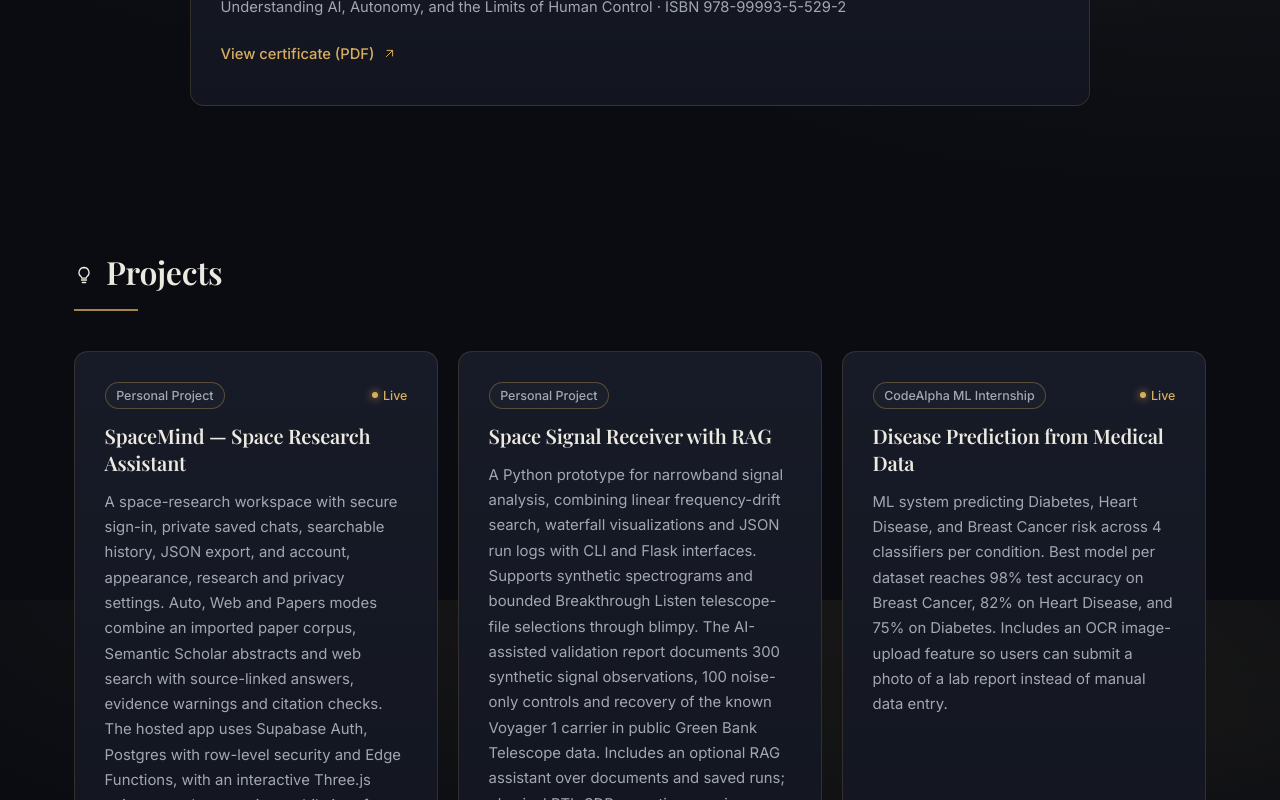
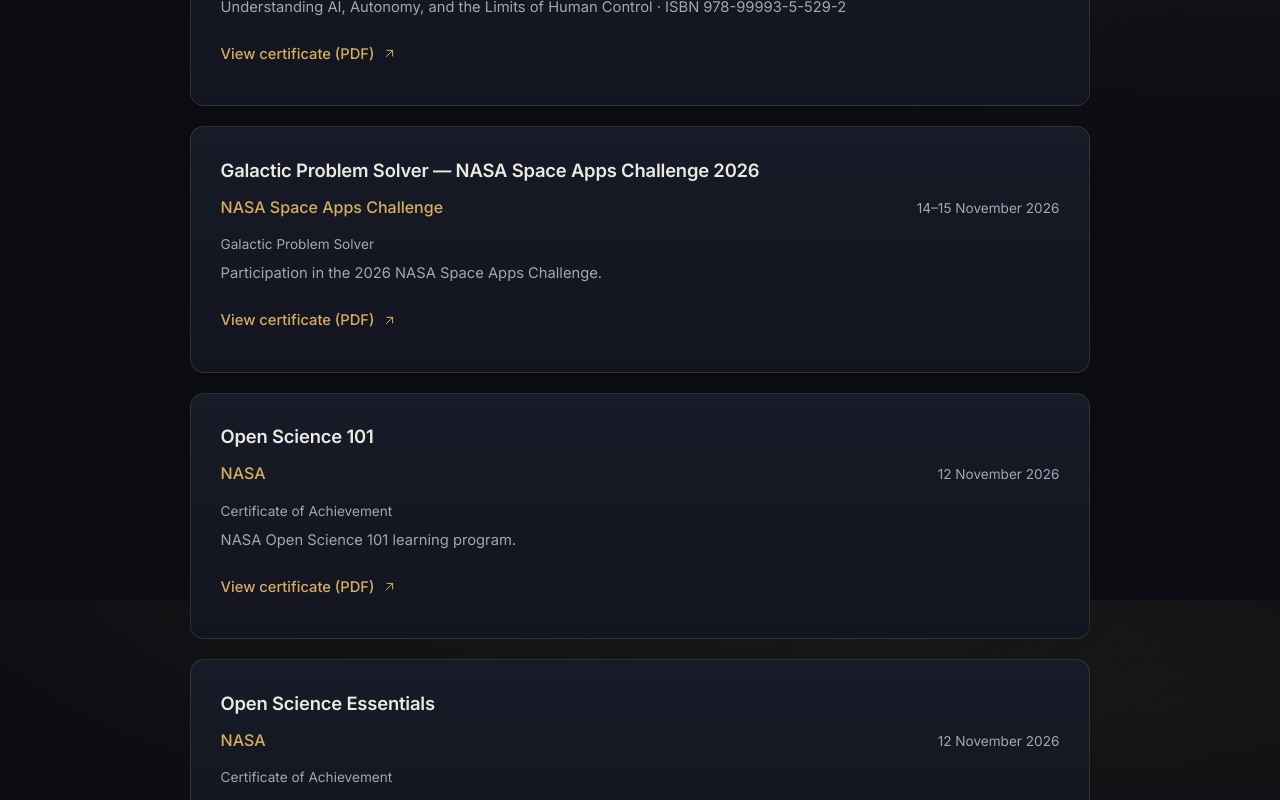
Before and after one commit to kamilcodes14/kamilcodes14.github.io, a React (Vite) app: page / in a window 1280 px wide. Shown: the part 6600-7400 px from the top of the page. Built offline with nearby package versions, Linux system fonts and the light colour scheme; a web font is replaced by a local one.

Commit message:
Add three NASA certificates to portfolio data

```diff
--- a/src/data/content.js
+++ b/src/data/content.js
@@ -107,6 +107,33 @@ export const certifications = [
     credential: "Certificate of Publication",
     description: "Understanding AI, Autonomy, and the Limits of Human Control · ISBN 978-99993-5-529-2",
     file: "/certificates/eliva-press-publication.pdf",
+  },
+  {
+    title: "Galactic Problem Solver — NASA Space Apps Challenge 2026",
+    issuer: "NASA Space Apps Challenge",
+    date: "14–15 November 2026",
+    dateTime: "2026-11-15",
+    credential: "Galactic Problem Solver",
+    description: "Participation in the 2026 NASA Space Apps Challenge.",
+    file: "/certificates/nasa-space-apps-2026.pdf",
+  },
+  {
+    title: "Open Science 101",
+    issuer: "NASA",
+    date: "12 November 2026",
+    dateTime: "2026-11-12",
+    credential: "Certificate of Achievement",
+    description: "NASA Open Science 101 learning program.",
+    file: "/certificates/nasa-open-science-101.pdf",
+  },
+  {
+    title: "Open Science Essentials",
+    issuer: "NASA",
+    date: "12 November 2026",
+    dateTime: "2026-11-12",
+    credential: "Certificate of Achievement",
+    description: "NASA Open Science Essentials learning program.",
+    file: "/certificates/nasa-open-science-essentials.pdf",
   },
 ];
 
```
